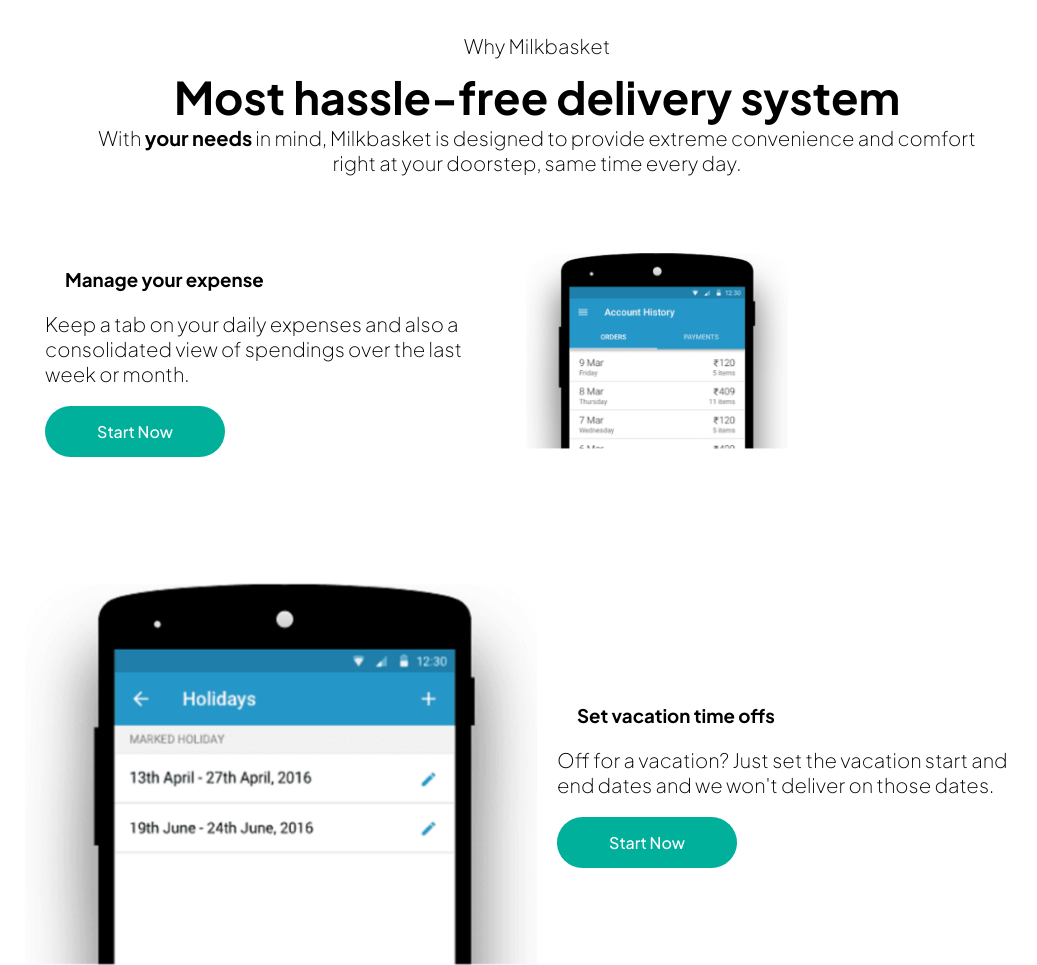
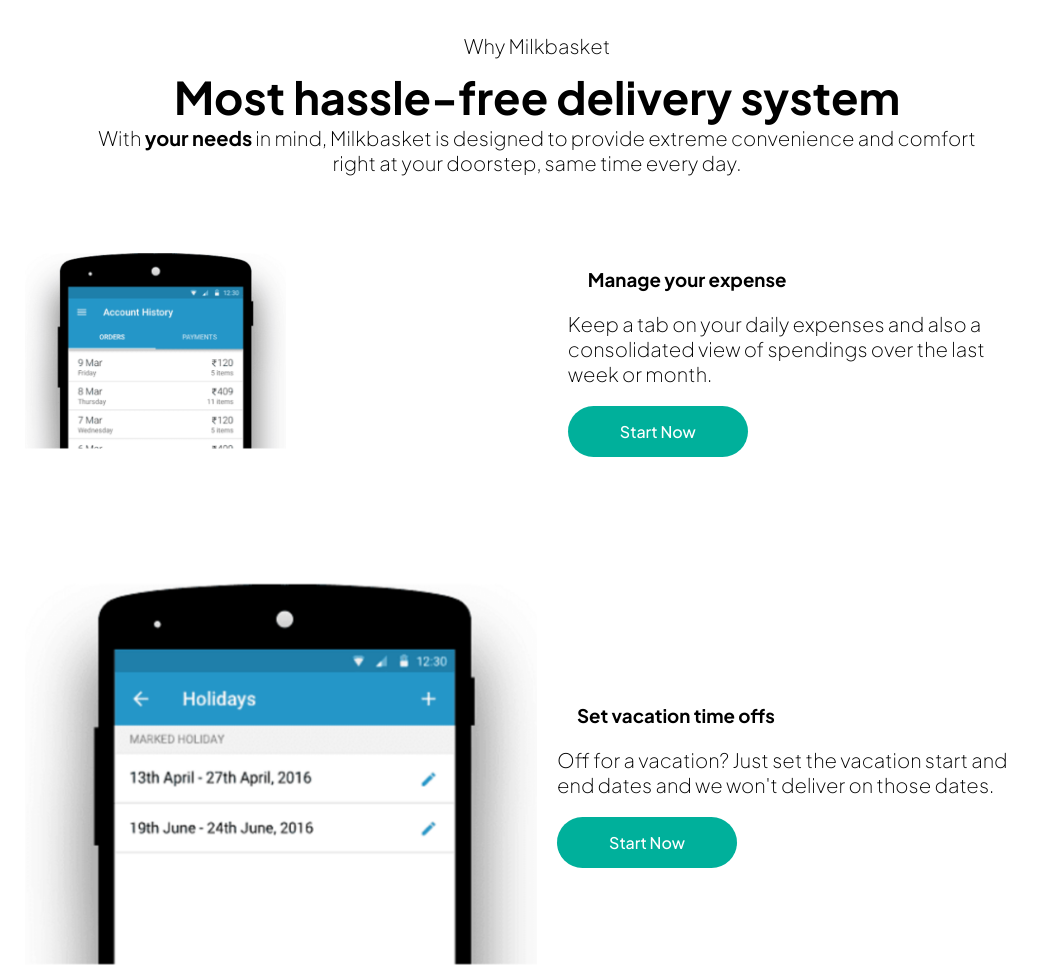
Before and after one commit to anuragj1411/Milkbasket, a website built with Vite: page index.html in a window 1280 px wide. Shown: the part 1695-2660 px from the top of the page, without its empty margins (103-1140 px from the left). Built offline with nearby package versions, Linux system fonts and the light colour scheme; files whose address does not match are found by name; a web font is replaced by a local one.

Commit message:
Update milkbasket.css

```diff
--- a/css/sections/milkbasket.css
+++ b/css/sections/milkbasket.css
@@ -89,10 +89,10 @@
     color: #fff;
 }
 
-.ver-box:nth-child(even) {
+/* .ver-box:nth-child(even) {
     flex-direction: row-reverse;
 }
-
+ */
 /* Media Queries for Responsiveness */
 @media (max-width: 1024px) {
     .milkbasket-info h1 {
```
